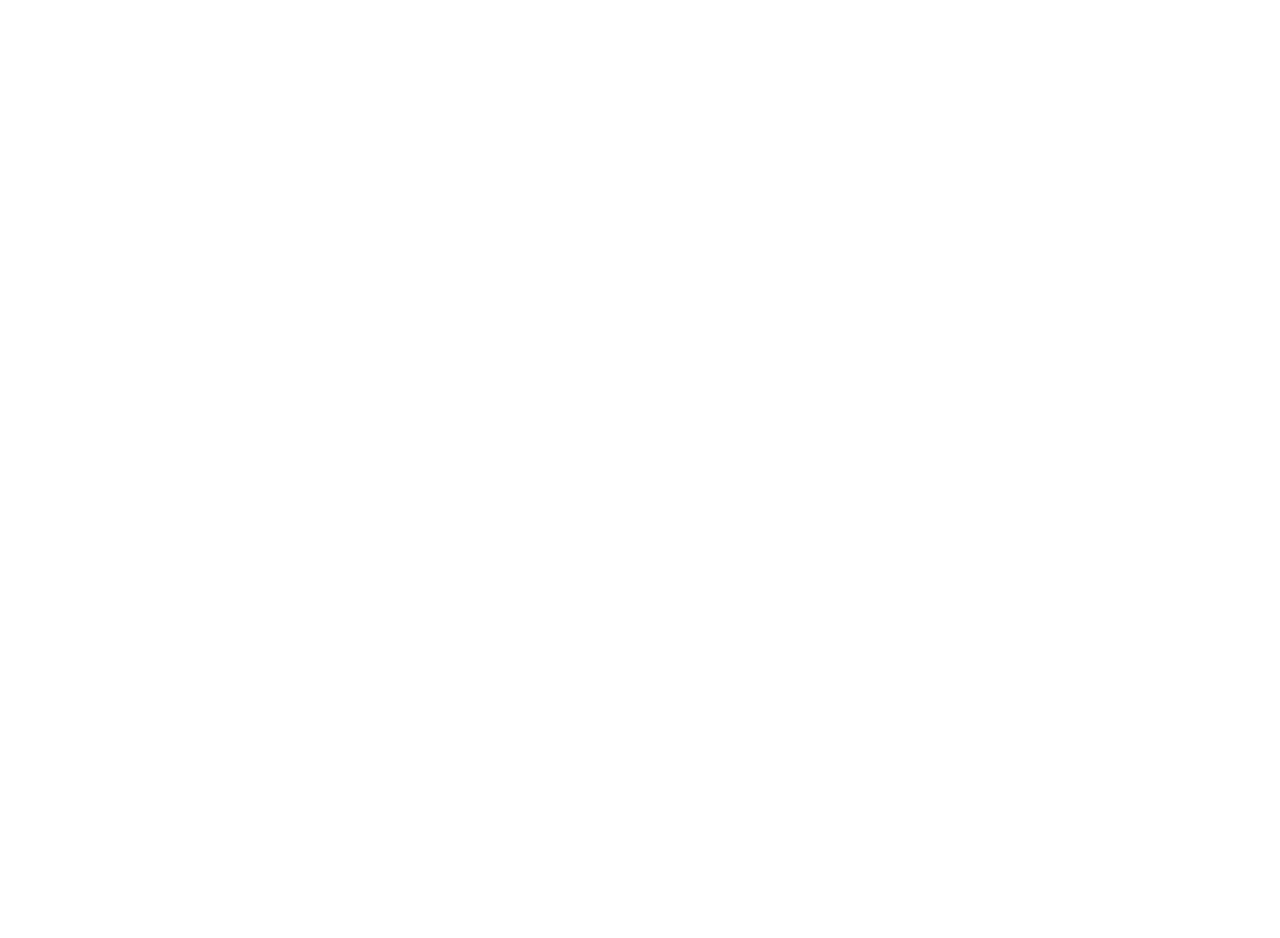
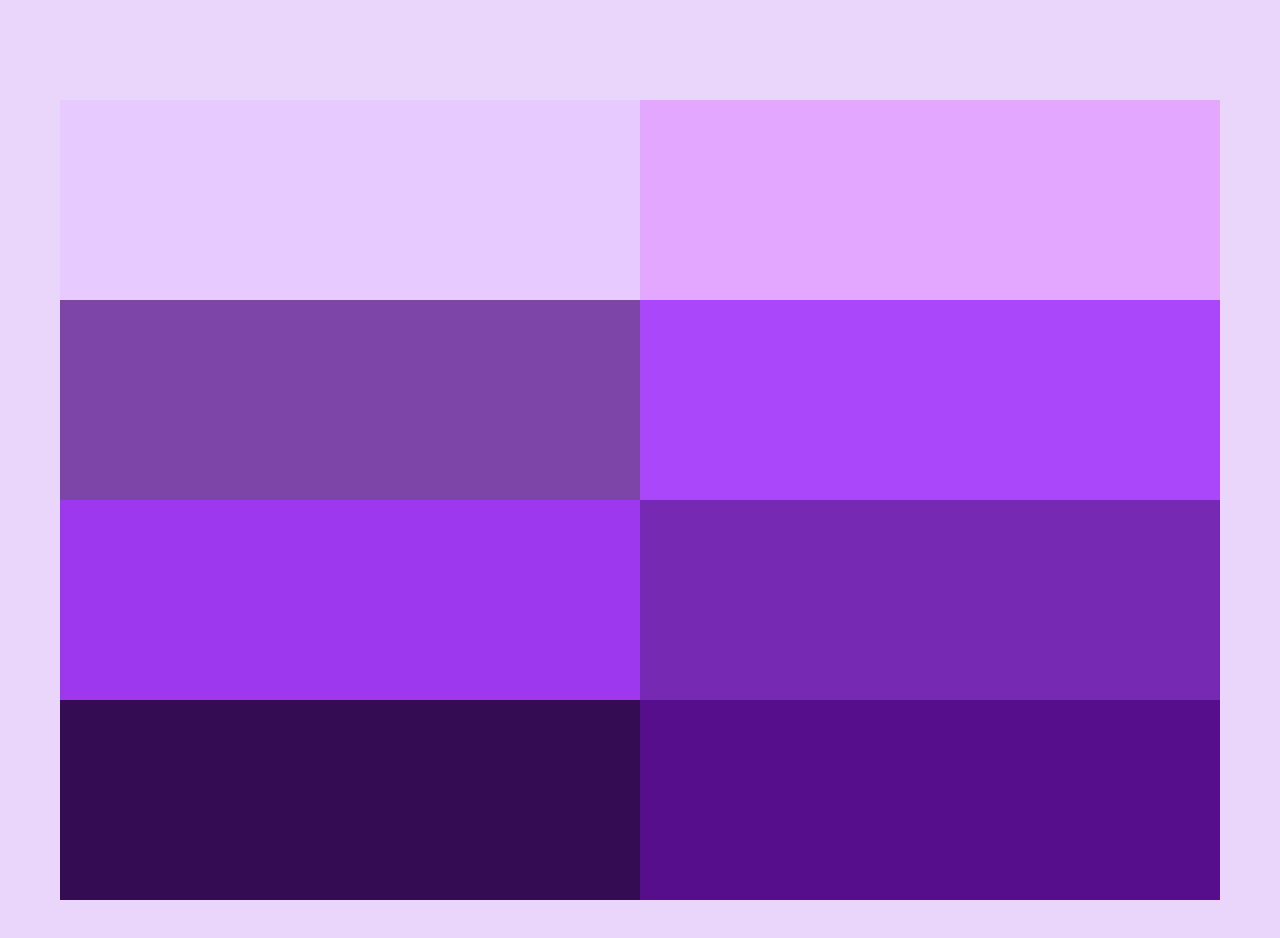
Before and after one commit to abhishekthakur797/Layouts-in-web-pages, a plain HTML site: page 1st Project/index.html in a window 1280 px wide. Before the commit the page ends 800 px from the top, so only its background shows below. Drawn offline with Linux system fonts and the light colour scheme.

Commit message:
project 1 completed

```diff
--- a/1st Project/index.html
+++ b/1st Project/index.html
@@ -1,11 +1,30 @@
 <!DOCTYPE html>
 <html lang="en">
-<head>
-    <meta charset="UTF-8">
-    <meta name="viewport" content="width=device-width, initial-scale=1.0">
-    <title>Document</title>
-</head>
-<body>
+  <head>
+    <meta charset="UTF-8" />
+    <meta name="viewport" content="width=device-width, initial-scale=1.0" />
+    <title>Project 1</title>
+    <link rel="stylesheet" href="style.css" />
+  </head>
 
-</body>
+  <body>
+    <div class="container">
+      <section class="box_container">
+        <div class="box box1"></div>
+        <div class="box box2"></div>
+      </section>
+      <section class="box_container">
+        <div class="box box3"></div>
+        <div class="box box4"></div>
+      </section>
+      <section class="box_container">
+        <div class="box box5"></div>
+        <div class="box box6"></div>
+      </section>
+      <section class="box_container">
+        <div class="box box7"></div>
+        <div class="box box8"></div>
+      </section>
+    </div>
+  </body>
 </html>
--- a/1st Project/style.css
+++ b/1st Project/style.css
@@ -0,0 +1,62 @@
+* {
+    margin: 0;
+    padding: 0;
+    box-sizing: border-box;
+}
+body {
+    background-color: #ebd6fb;
+}
+.container {
+    max-width: 1200px;
+    height: 800px;
+    margin: 80px auto;
+    padding: 20px;
+}
+.box_container {
+    display: flex;
+}
+/*
+You can assign multiple classes to a single div.
+Common styles will apply to all div's with those classes,
+while unique styles from each class will only apply to the div's where they are used. */
+
+.box {
+    width: 100%;
+    height: 200px;
+}
+.box1 {
+    background-color: #e7caff;
+}
+.box2 {
+    background-color: #e3a7ff;
+}
+.box3 {
+    background-color: #7e45a8;
+}
+.box4 {
+    background-color: #ab47fb;
+}
+.box5 {
+    background-color: #9e38ef;
+}
+.box6 {
+    background-color: #7629b2;
+}
+.box7 {
+    background-color: #340c53;
+}
+.box8 {
+    background-color: #560e8d;
+}
+
+/* Media Query */
+@media screen and (max-width: 768px) {
+    .container {
+        margin: 40px 20px;
+    }
+}
+@media screen and (max-width: 480px) {
+    .container {
+        margin: 24px 10px;
+    }
+}
```
Also changed, not shown: questions.txt (added).
